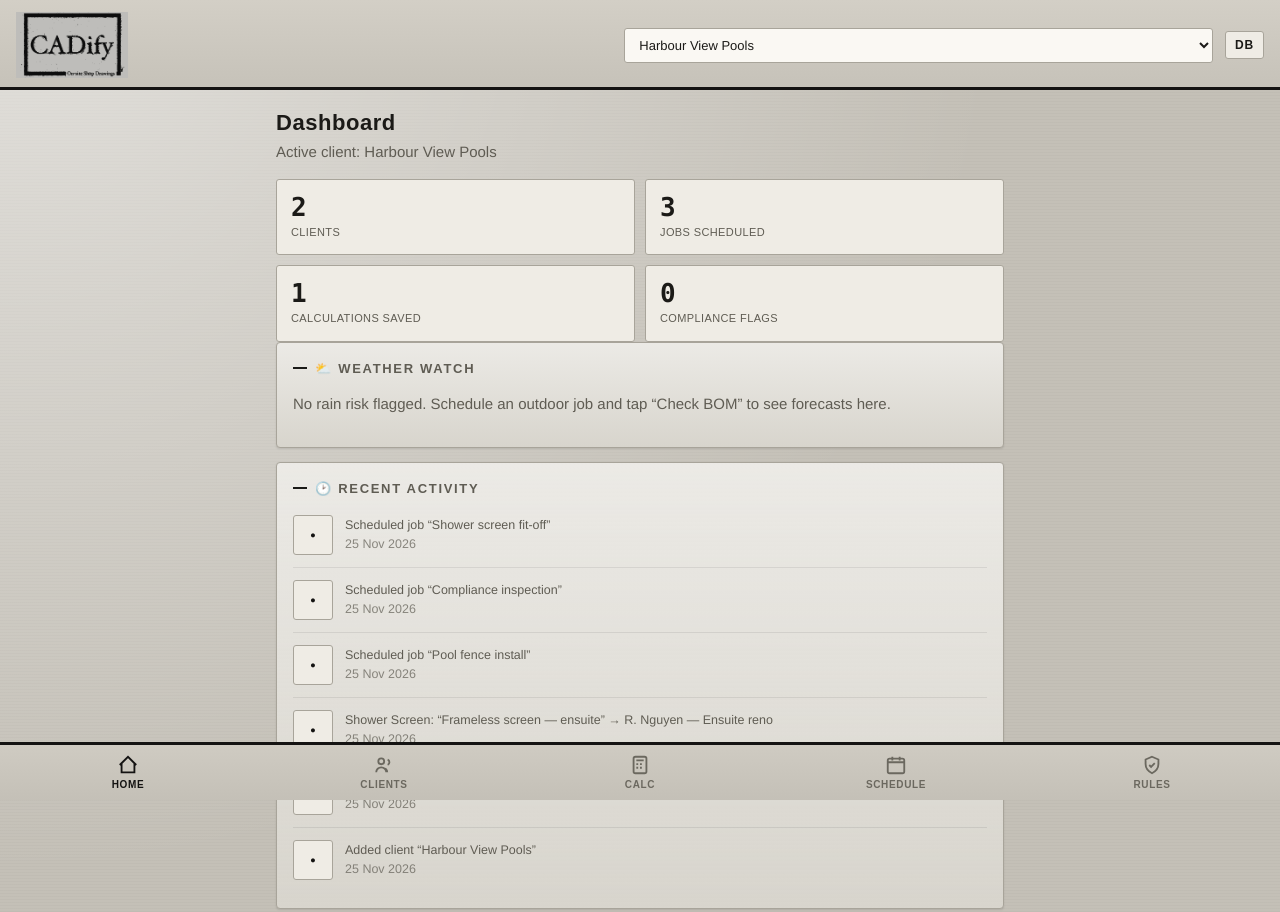
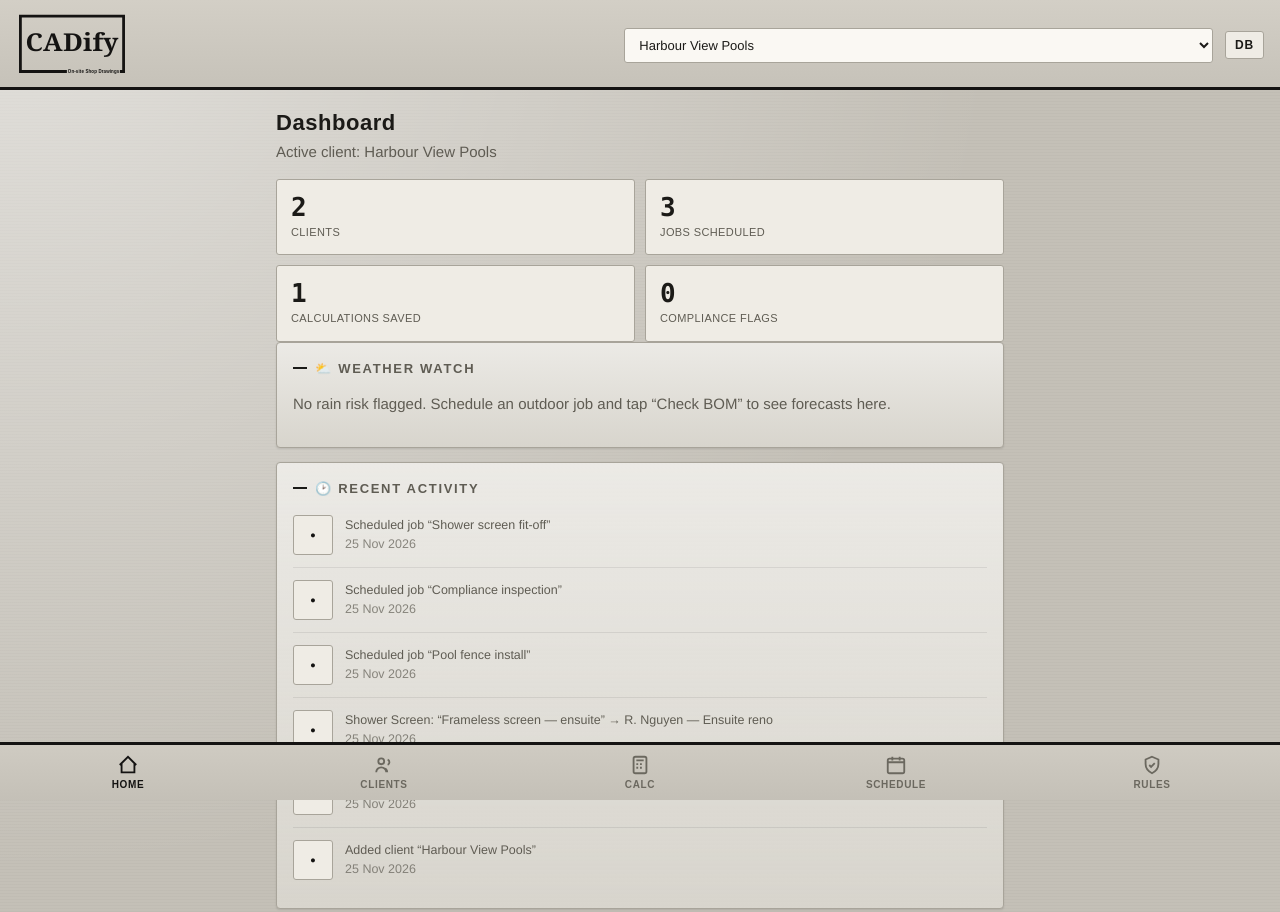
Before and after one commit to skihighconstructions-tech/CADify-shower-screen-calculator-, a plain HTML site: page index.html in a window 1280 px wide. Shown: the top 912 px of the page. Drawn offline with Linux system fonts and the light colour scheme.

Commit message:
Replace grainy header artwork with crisp framed CADify wordmark

```diff
--- a/index.html
+++ b/index.html
@@ -168,7 +168,7 @@ h1{font-weight:700;letter-spacing:.025em}
 /* Use the full original CADify wordmark; crop the square asset's empty margins. */
 .app-bar{gap:12px;padding-bottom:9px}
 .logo{flex:0 0 auto;min-width:0}
-.logo .brand-img{display:block;width:112px;height:66px;object-fit:cover;object-position:center;border-radius:0}
+.logo .brand-img{display:block;width:112px;height:66px;color:var(--brand);flex-shrink:0;overflow:visible;border-radius:0}
 .logo.login-logo .brand-img{width:190px;height:115px}
 @media(max-width:360px){.logo .brand-img{width:96px;height:57px}.app-bar{gap:6px;padding-left:10px;padding-right:10px}.client-pick{max-width:44vw}}
 </style>
@@ -176,7 +176,7 @@ h1{font-weight:700;letter-spacing:.025em}
 <body>
 
 <div class="app-bar">
-  <div class="logo" aria-label="CADify"><img class="brand-img" src="cadify-logo-v2-512.png" alt="CADify logo"></div>
+  <div class="logo" aria-label="CADify"><svg class="brand-img" xmlns="http://www.w3.org/2000/svg" viewBox="0 0 240 142" role="img" aria-label="CADify — On-site Shop Drawings"><path d="M106 128H9V9H231V128H226" fill="none" stroke="currentColor" stroke-width="6" stroke-linecap="square" stroke-linejoin="miter"/><text x="120" y="83" text-anchor="middle" font-family="Georgia,Times New Roman,serif" font-size="53" font-weight="700" textLength="200" lengthAdjust="spacingAndGlyphs" fill="currentColor">CADify</text><text x="111" y="131" font-family="Arial,Helvetica,sans-serif" font-size="10" font-weight="600" letter-spacing=".35" textLength="111" lengthAdjust="spacingAndGlyphs" fill="currentColor">On-site Shop Drawings</text></svg></div>
   <div class="spacer"></div>
   <select class="client-pick" id="clientPick" onchange="App.setActiveClient(this.value)"></select>
 </div>
@@ -1466,7 +1466,7 @@ const Auth = {
     g.style.cssText='position:fixed;inset:0;z-index:80;display:none;overflow:auto;'+
       'background:radial-gradient(ellipse at top left,rgba(255,255,255,.5),transparent 55%),var(--concrete-2);';
     g.innerHTML=`<div class="wrap" style="max-width:420px;padding-top:44px">
-      <div class="logo login-logo" style="justify-content:center;margin-bottom:6px"><img class="brand-img" src="cadify-logo-v2-512.png" alt="CADify logo"></div>
+      <div class="logo login-logo" style="justify-content:center;margin-bottom:6px"><svg class="brand-img" xmlns="http://www.w3.org/2000/svg" viewBox="0 0 240 142" role="img" aria-label="CADify — On-site Shop Drawings"><path d="M106 128H9V9H231V128H226" fill="none" stroke="currentColor" stroke-width="6" stroke-linecap="square" stroke-linejoin="miter"/><text x="120" y="83" text-anchor="middle" font-family="Georgia,Times New Roman,serif" font-size="53" font-weight="700" textLength="200" lengthAdjust="spacingAndGlyphs" fill="currentColor">CADify</text><text x="111" y="131" font-family="Arial,Helvetica,sans-serif" font-size="10" font-weight="600" letter-spacing=".35" textLength="111" lengthAdjust="spacingAndGlyphs" fill="currentColor">On-site Shop Drawings</text></svg></div>
       <p class="muted" style="text-align:center;margin-top:0;letter-spacing:.16em;text-transform:uppercase;font-size:11px">On-site Shop Drawings</p>
       <div class="card" id="gateCard" style="margin-top:20px"></div>
       <p class="muted" style="text-align:center;font-size:11px">${DB.mode==='local'?'Local preview mode — no data leaves this device.':''}</p>
```
